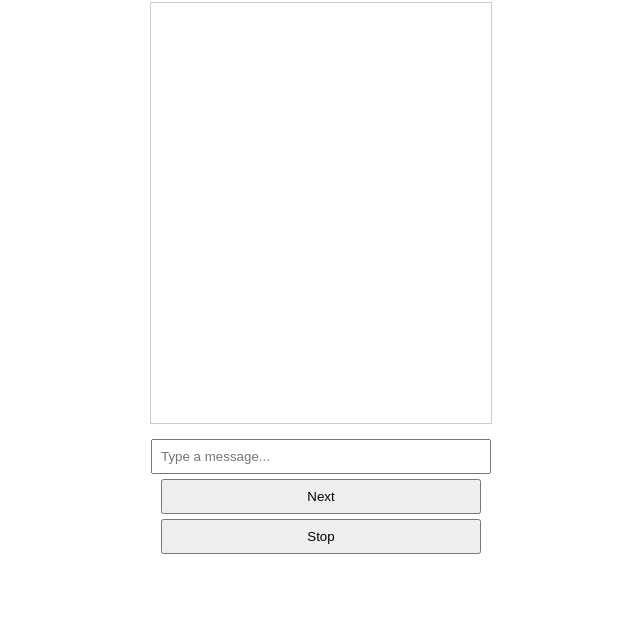
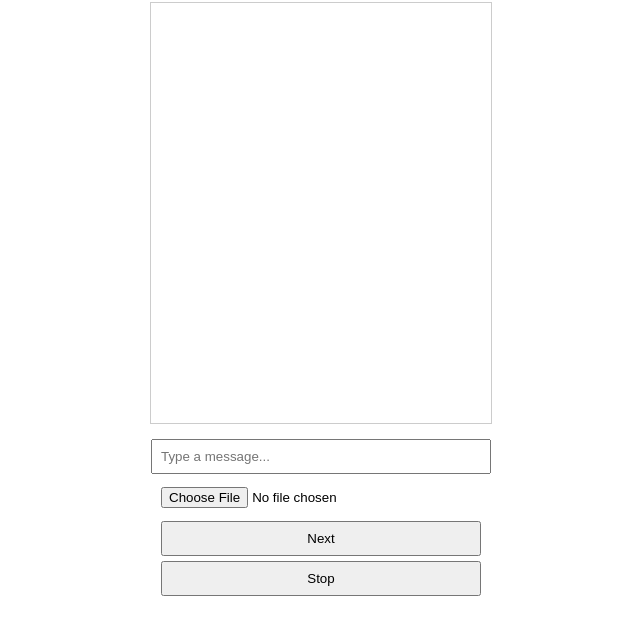
Before and after one commit to getnextapp/next, a website: page public/index.html in a window 1280 px wide. Shown: the part 126-760 px from the top of the page, without its empty margins (319-959 px from the left). Drawn offline with nearby package versions, Linux system fonts and the light colour scheme; no server answers.

Commit message:
Update index.html

```diff
--- a/public/index.html
+++ b/public/index.html
@@ -13,6 +13,7 @@
   <h1>Stranger Chat</h1>
   <div id="chat"></div>
   <input id="msgBox" placeholder="Type a message..." autocomplete="off">
+  <input type="file" id="imageInput" accept="image/*">
   <button id="nextBtn">Next</button>
   <button id="stopBtn">Stop</button>
 
```
